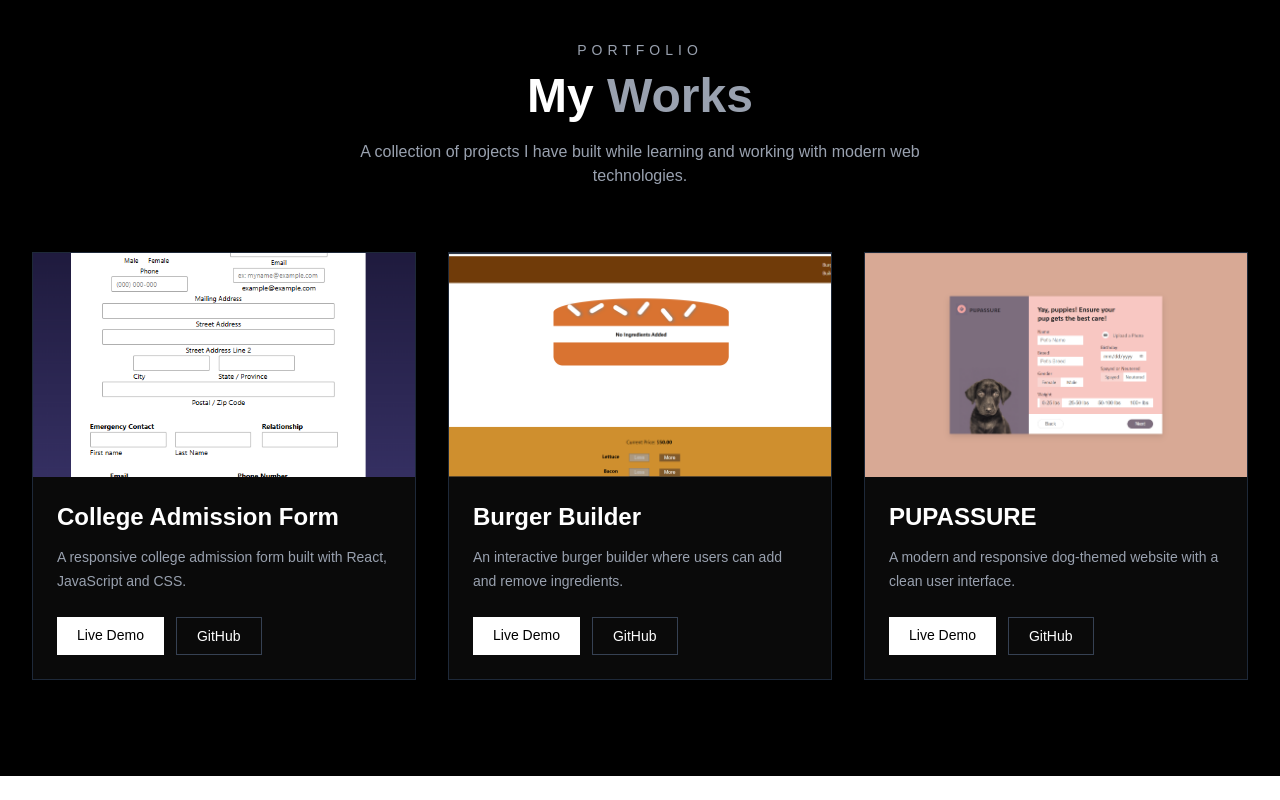
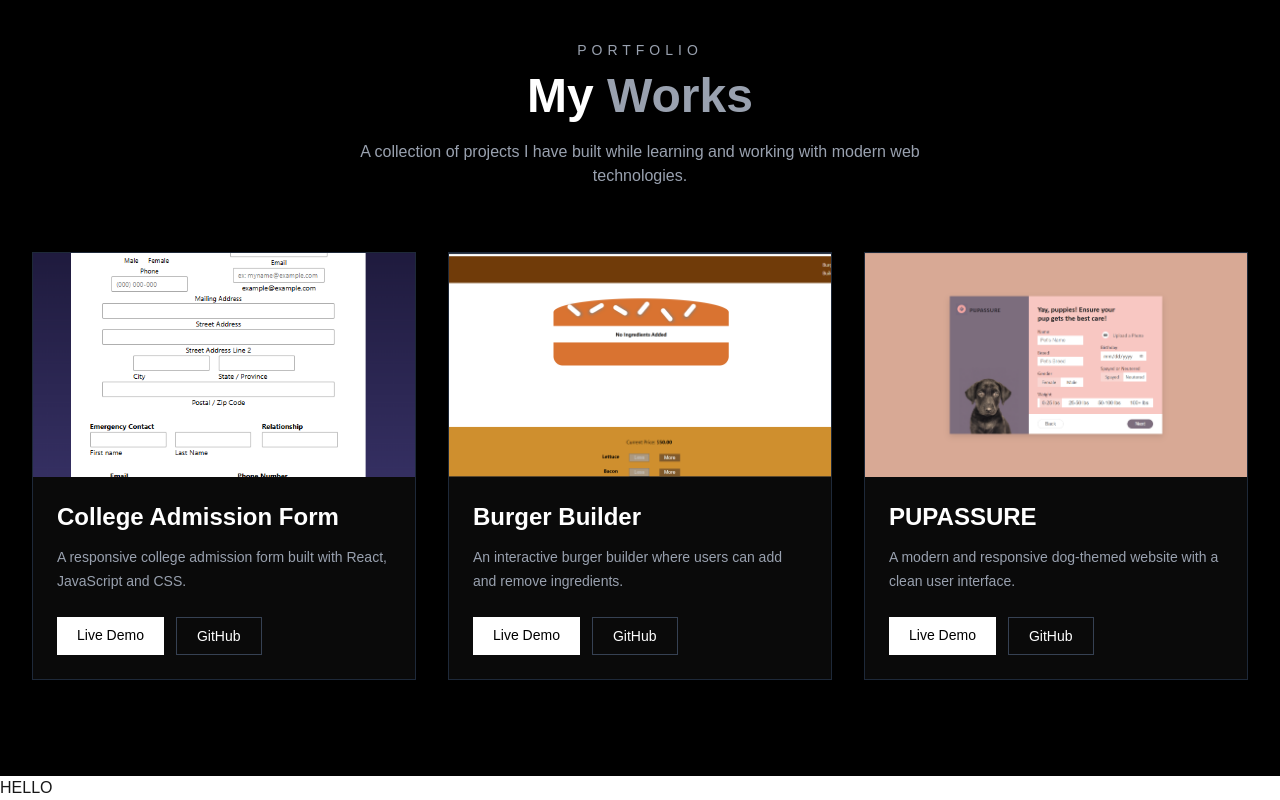
Before and after one commit to maheen02-coder/Maheen-Portfolio, a Next.js app: page / in a window 1280 px wide. Shown: the part 1814-2614 px from the top of the page. Before the commit the page ends 2590 px from the top, so only its background shows below. Built offline with nearby package versions, Linux system fonts and the light colour scheme.

Commit message:
Add skills page

```diff
--- a/app/components/skills/page.jsx
+++ b/app/components/skills/page.jsx
@@ -0,0 +1,9 @@
+import React from "react";
+const Skills=()=>{
+  return(
+    <>
+    <div>HELLO</div>
+    </>
+  )
+}
+export default Skills;
--- a/app/layout.js
+++ b/app/layout.js
@@ -3,6 +3,7 @@
 import Main from "./components/main/page";
 import Home from "./components/Home/home";
 import MyWorks from "./components/mywork/page";
+import Skills from "./components/skills/page";
 const geistSans = Geist({
   variable: "--font-geist-sans",
   subsets: ["latin"],
@@ -28,6 +29,7 @@
         <Home/>
         <Main/>
         <MyWorks/>
+        <Skills/>
         {children}
 
       </body>
```
